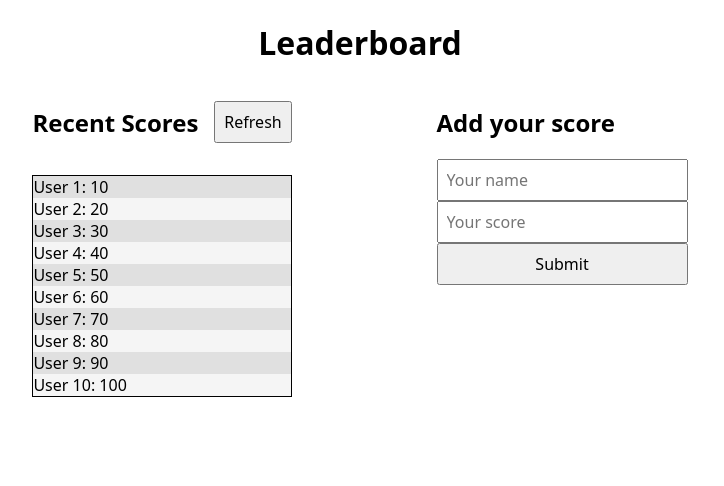
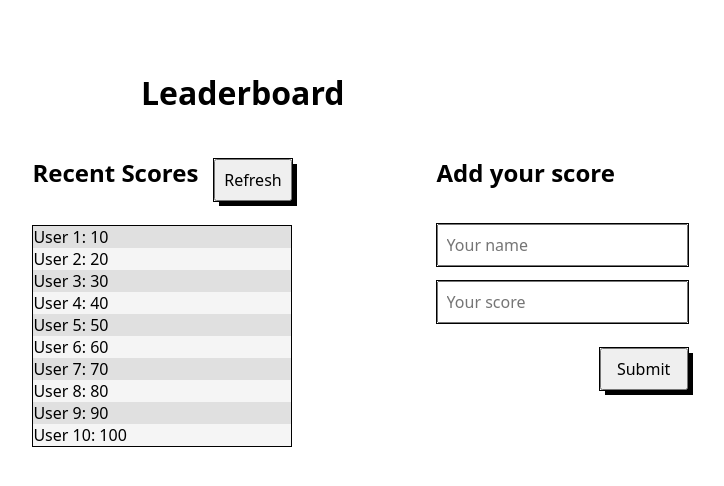
Before and after one commit to rominana/leaderboard, a website built with webpack: page src/index.html in a window 1280 px wide. Shown: the whole page, without its empty margins (280-1004 px from the left). Built offline with nearby package versions, Linux system fonts and the light colour scheme.

Commit message:
Fix style.css file

```diff
--- a/src/style.css
+++ b/src/style.css
@@ -13,7 +13,9 @@ ul {
 }
 
 h1 {
-  text-align: center;
+  text-align: left;
+  padding-left: 413px;
+  padding-top: 50px;
 }
 
 button,
@@ -21,6 +23,8 @@ input {
   font-size: 1rem;
   font-family: system-ui, -apple-system, BlinkMacSystemFont, 'Segoe UI', Roboto, Oxygen, Ubuntu, Cantarell, 'Open Sans', 'Helvetica Neue', sans-serif;
   padding: 0.5rem;
+  outline: 1px solid black;
+  margin-top: 15px;
 }
 
 #add-section {
@@ -30,11 +34,19 @@ input {
 
 #refresh {
   align-self: center;
+  box-shadow: 5px 5px;
 }
 
 #leaderboard {
   border: black solid 0.06rem;
   min-height: 12rem;
+}
+
+#submit-score {
+  box-shadow: 5px 5px;
+  width: 35%;
+  align-self: flex-end;
+  margin-top: 25px;
 }
 
 .score {
```
Also changed, not shown: dist/index.html, 4 other files.
